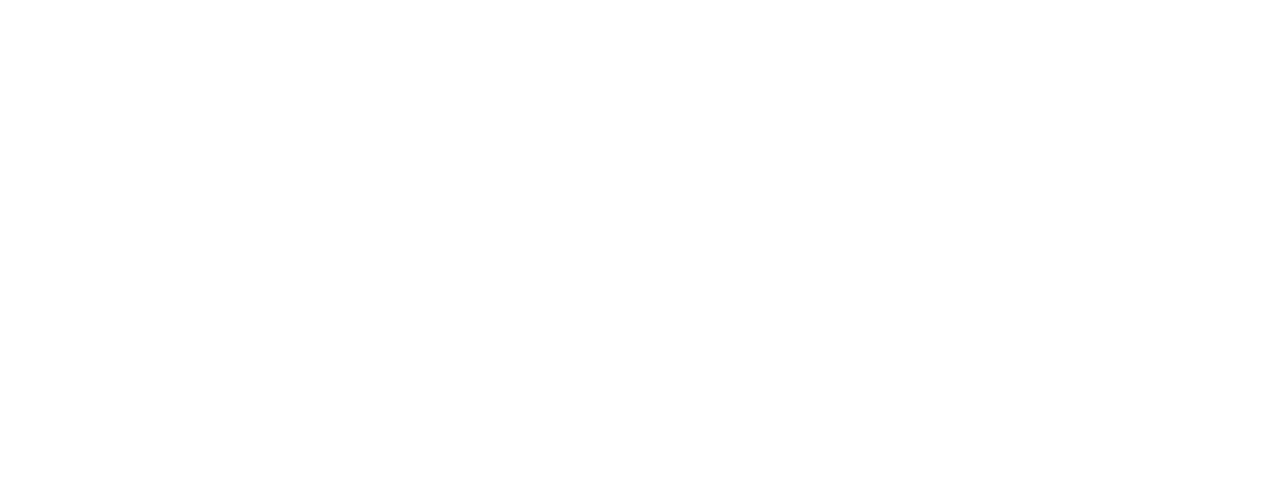
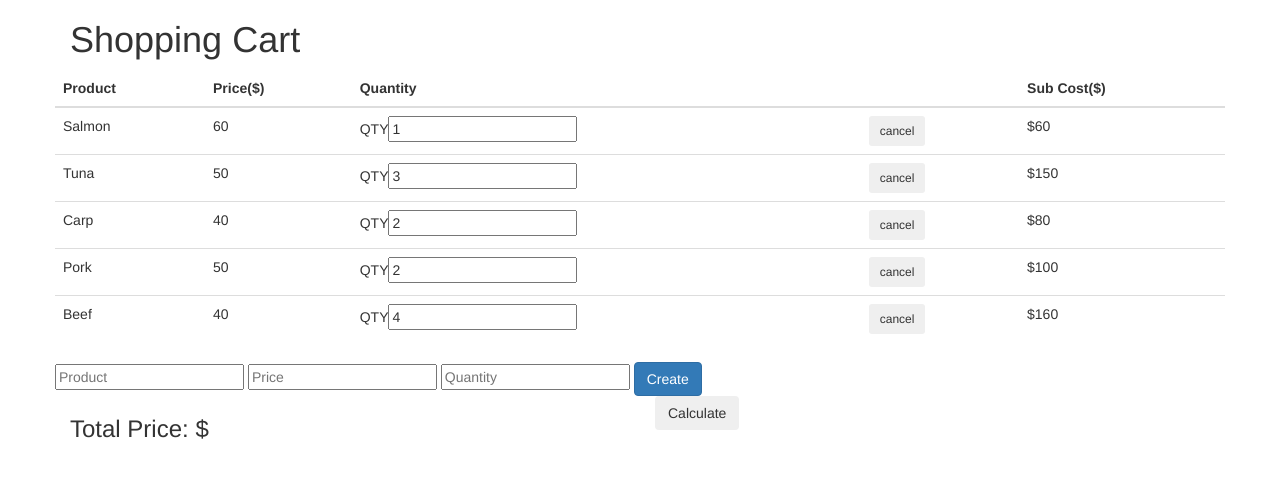
Before and after one commit to bolutiwiodulaja/Simple-Shopping-Cart, a plain HTML site: page index.html in a window 1280 px wide. Drawn offline with nearby package versions, Linux system fonts and the light colour scheme.

Commit message:
final commit

```diff
--- a/index.html
+++ b/index.html
@@ -13,8 +13,135 @@
 
     <link href="css/bootstrap.min.css" rel="stylesheet">
     <link href="css/custom.css" rel="stylesheet">
+    <script>
+
+      var calculateSubCost = function (ele) {
+
+          var productPrice = parseFloat($(ele).children('.price').text());
+          var productQuantity = parseFloat($(ele).find('.quantity input').val());
+          var productSubCost = productPrice  * productQuantity;
+          $(ele).children('.subCost').html('$'+ productSubCost);
+
+          return productSubCost;
+      }
+      var createSubCost = function (ele) {
+      $('tbody tr').each(function(i, ele){
+          calculateSubCost(ele);
+        });
+      }
+        var sum = function (acc, x) { return acc + x; };
+        var totalCostUpdate = function() {
+          var productSubCostArr = [];
+          arrLength = productSubCostArr.length
+          $(document).on('click', '.btn.calculate', function(){
+          $('tbody tr').each(function(i, ele){
+            var subCost = calculateSubCost(ele);
+            productSubCostArr.push(subCost);
+          });
+            var totalCost = productSubCostArr.reduce(sum);
+            $('#total').html(totalCost);
+            productSubCostArr = [];
+          });
+        };
+
+        $(document).ready(function(){
+        createSubCost();
+        totalCostUpdate();
+
+        $(document).on('click', '.btn.cancel', function(event){
+          $(this).closest('tr').remove();
+          createSubCost();
+        });
+
+        $(document).on('input','tr input', function (){
+          createSubCost();
+        });
+
+        $('#addProduct').on('submit', function (event) {
+          event.preventDefault();
+          var product = $(this).children('[name=product]').val();
+          var price = $(this).children('[name=price]').val();
+          var quantity = $(this).children('[name=quantity]').val();
+
+          $('tbody').append('<tr>' + '<td class="product">' + product + '</td>' + '<td class="price calc">' + price + '</td>' + '<td class="quantity calc">QTY<input type="number" value="' + quantity + '" /></td>' + '<td><button class="btn btn-light btn-sm cancel">cancel</button></td>' + '<td class="subCost"></td>' + '</tr>');
+          createSubCost();
+
+          $(this).children('[name=product]').val('');
+          $(this).children('[name=price]').val('');
+          $(this).children('[name=quantity]').val('');
+        });
+      });
+    </script>
   </head>
+
   <body>
+    <div class="container">
+      <h1>Shopping Cart</h1>
+      <div class="row">
+        <div class="col-12">
+          <table class="table table-responsive">
+            <thead>
+              <tr>
+                <th scope="col">Product</th>
+                <th scope="col">Price($)</th>
+                <th scope="col">Quantity</th>
+                <th scope="col"></th>
+                <th scope="col">Sub Cost($)</th>
+              </tr>
+            </thead>
+            <tbody>
+              <tr>
+                <td class="product">Salmon</td>
+                <td class="price calc">60</td>
+                <td class="quantity calc">QTY<input type="number" value="1"/></td>
+                <td><button class="btn btn-light btn-sm cancel">cancel</button></td>
+                <td class="subCost"></td>
+              </tr>
+              <tr>
+                <td class="product">Tuna</td>
+                <td class="price calc">50</td>
+                <td class="quantity calc">QTY<input type="number" value="3"/></td>
+                <td><button class="btn btn-light btn-sm cancel">cancel</button></td>
+                <td class="subCost"></td>
+              </tr>
+              <tr>
+                <td class="product">Carp</td>
+                <td class="price calc">40</td>
+                <td class="quantity calc">QTY<input type="number" value="2"/></td>
+                <td><button class="btn btn-light btn-sm cancel">cancel</button></td>
+                <td class="subCost"></td>
+              </tr>
+              <tr>
+                <td class="product">Pork</td>
+                <td class="price calc">50</td>
+                <td class="quantity calc">QTY<input type="number" value="2"/></td>
+                <td><button class="btn btn-light btn-sm cancel">cancel</button></td>
+                <td class="subCost"></td>
+              </tr>
+              <tr>
+                <td class="product">Beef</td>
+                <td class="price calc">40</td>
+                <td class="quantity calc">QTY<input type="number" value="4"/></td>
+                <td><button class="btn btn-light btn-sm cancel">cancel</button></td>
+                <td class="subCost"></td>
+              </tr>
+            </tbody>
+          </table>
+        </div>
+        <form class="col-12" id="addProduct">
+          <input class="col-4 mx-2" name="product" type="text" placeholder="Product" required/>
+          <input class="col-3 mx-2" name="price" type="number" placeholder="Price"/>
+          <input class="col-3 mx-2" name="quantity" type="number" placeholder="Quantity"/>
+          <button class="btn btn-primary">Create</button>
+        </form>
+        <div class="col-12 col-md-6 mt-5">
+          <h3>Total Price: $ <span id="total"></span></h3>
+        </div>
+        <div class="col-12 col-md-6 mt-5">
+          <button class="btn btn-light calculate">Calculate</button>
+        </div>
+      </div>
+    </div>
 
   </body>
 </html>
```
